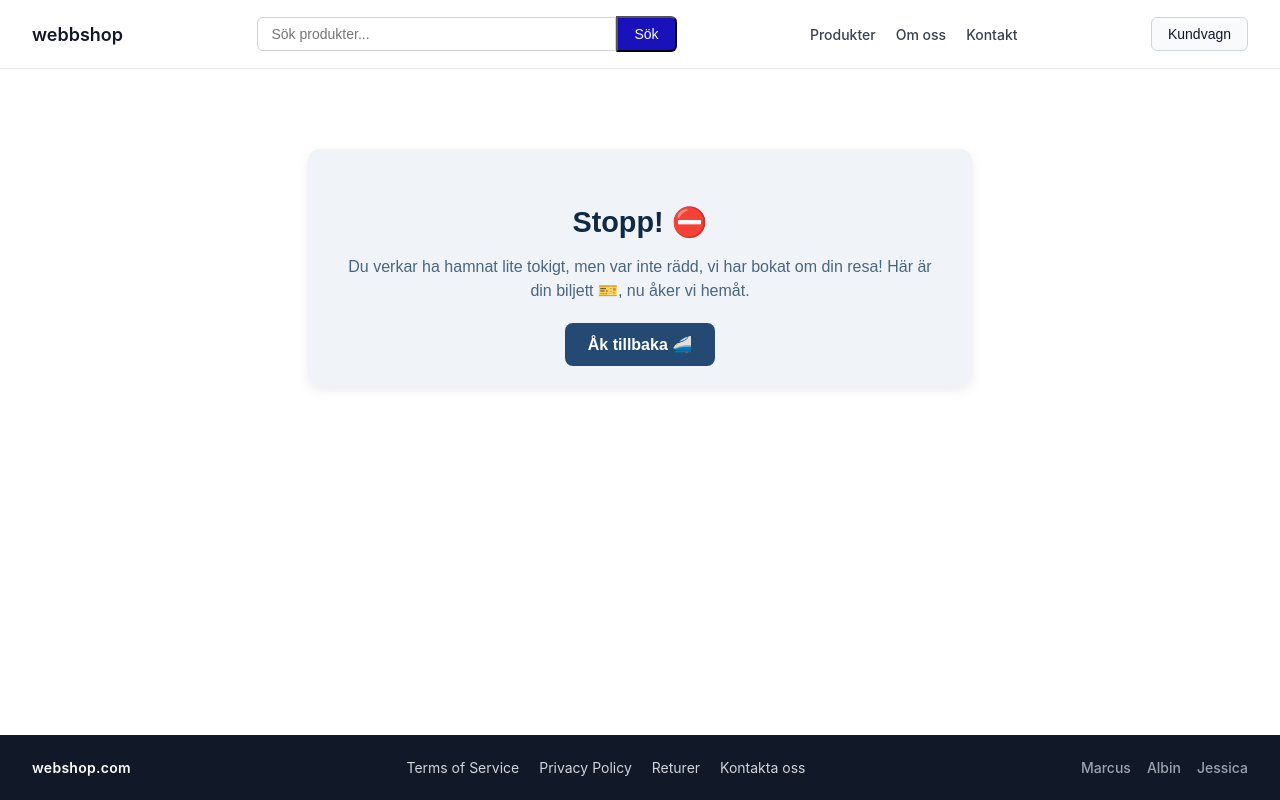
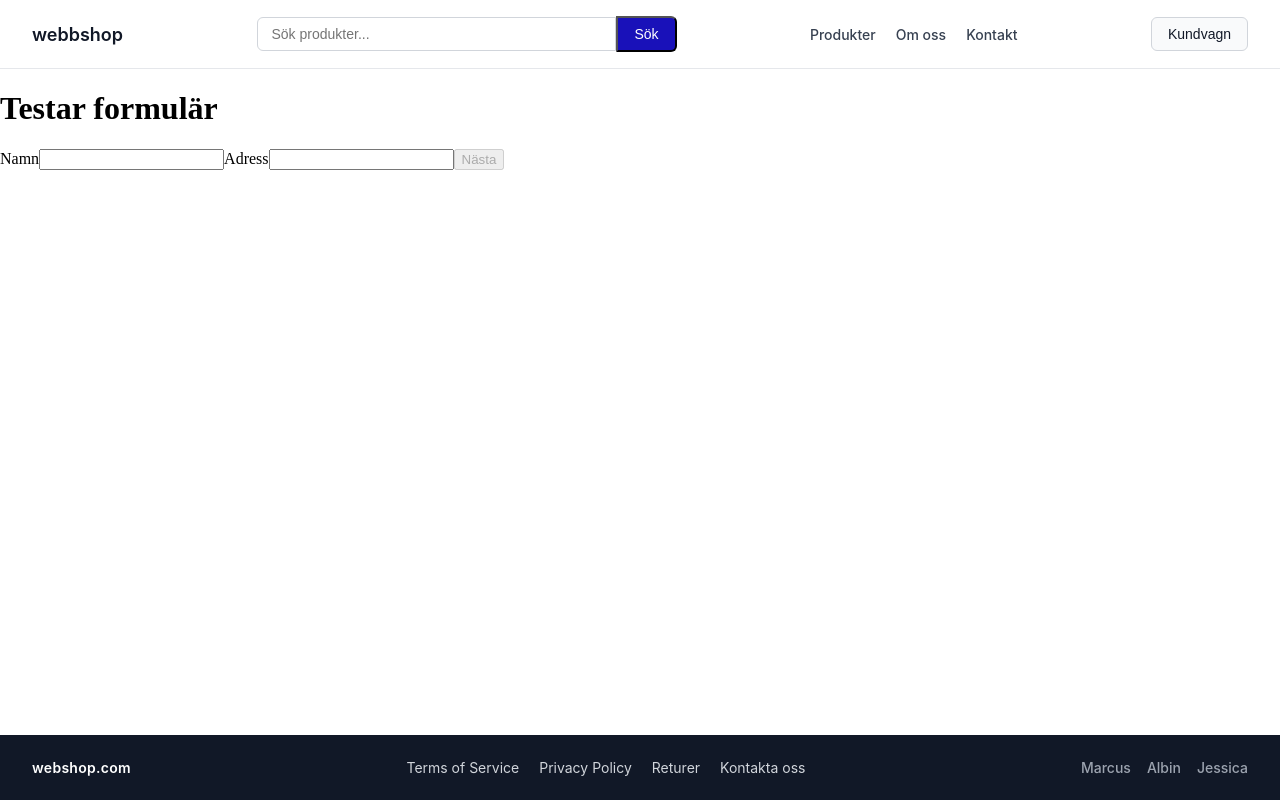
Before and after one commit to AlbinNic/Webbshop, a React (Vite) app: page /test in a window 1280 px wide. Built offline with nearby package versions, Linux system fonts and the light colour scheme; the HTML template or start-up script is replaced by a standard one.

Commit message:
add customer form

```diff
--- a/package.json
+++ b/package.json
@@ -13,6 +13,7 @@
     "test": "vitest"
   },
   "dependencies": {
+    "@hookform/resolvers": "^5.9.1",
     "@tanstack/react-query": "^5.104.0",
     "@testing-library/jest-dom": "^7.0.1",
     "@testing-library/react": "^16.3.3",
@@ -20,7 +21,9 @@
     "json-server": "^1.0.0-beta.15",
     "react": "^19.2.8",
     "react-dom": "^19.2.8",
-    "react-router-dom": "^7.18.4"
+    "react-hook-form": "^7.89.0",
+    "react-router-dom": "^7.18.4",
+    "zod": "^4.6.5"
   },
   "devDependencies": {
     "@eslint/js": "^10.0.1",
--- a/src/App.tsx
+++ b/src/App.tsx
@@ -9,6 +9,7 @@ import OrderConfirmation from './pages/OrderConfirmationPage/OrderConfirmationPa
 import { ErrorBoundary } from './components/ErrorBoundary/ErrorBoundary';
 import { ProductFallback } from './components/ErrorBoundary/fallbacks/ProductFallback';
 import { NotFoundFallback } from './components/ErrorBoundary/fallbacks/NotFoundFallback';
+import { TestPage } from './pages/TestPage';
 
 
 const queryClient = new QueryClient();
@@ -42,6 +43,8 @@ function App() {
               }
             />
 
+            <Route path="/test" element={<TestPage />} /> {/* Temporärt för att testa formulären */}
+
           </Routes>
         </main>
         <Footer />
--- /dev/null
+++ b/src/components/CheckoutForms/CustomerForm.tsx
@@ -0,0 +1,38 @@
+import { useForm } from "react-hook-form";
+import { z } from "zod";
+import { zodResolver } from "@hookform/resolvers/zod";
+
+const customerSchema = z.object({
+    name: z.string().min(2, "Namnet måste vara minst två tecken"),
+    adress: z.string().min(5, "Adressen måste vara minst fem tecken"),
+});
+
+type CustomerFormData = z.infer<typeof customerSchema>;
+
+export function CustomerForm() {
+    const { register, handleSubmit, formState: { errors, isValid } } = useForm({
+        resolver: zodResolver(customerSchema),
+        mode: "onChange",
+    });
+    function submit(data: CustomerFormData) {
+        console.log("Customer data:", data)
+    }
+
+    return (
+        <form onSubmit={handleSubmit(submit)}>
+            <label>
+                Namn
+                <input {...register("name")} />
+            </label>
+            {errors.name && <p>{errors.name.message}</p>}
+
+            <label>
+                Adress
+                <input {...register("adress")} />
+            </label>
+            {errors.adress && <p>{errors.adress.message}</p>}
+
+            <button disabled={!isValid}>Nästa</button>
+        </form>
+    )
+}
--- /dev/null
+++ b/src/pages/TestPage.tsx
@@ -0,0 +1,11 @@
+import { CustomerForm } from "../components/CheckoutForms/CustomerForm";
+
+
+export function TestPage() {
+  return (
+    <div>
+      <h1>Testar formulär</h1>
+      <CustomerForm />
+    </div>
+  );
+}
```
Also changed, not shown: 1 other file (tests, documents, lock files or other folders).
